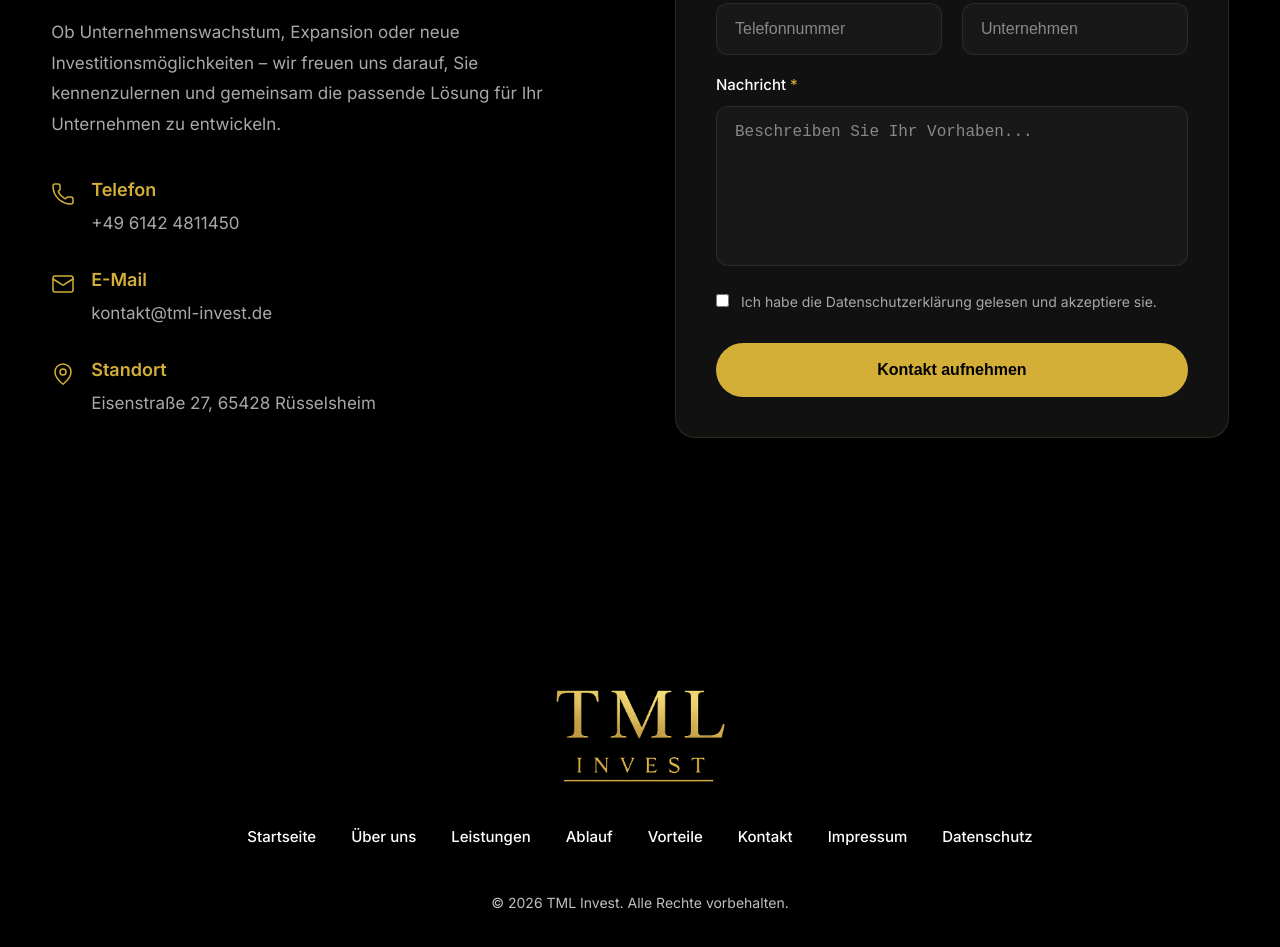
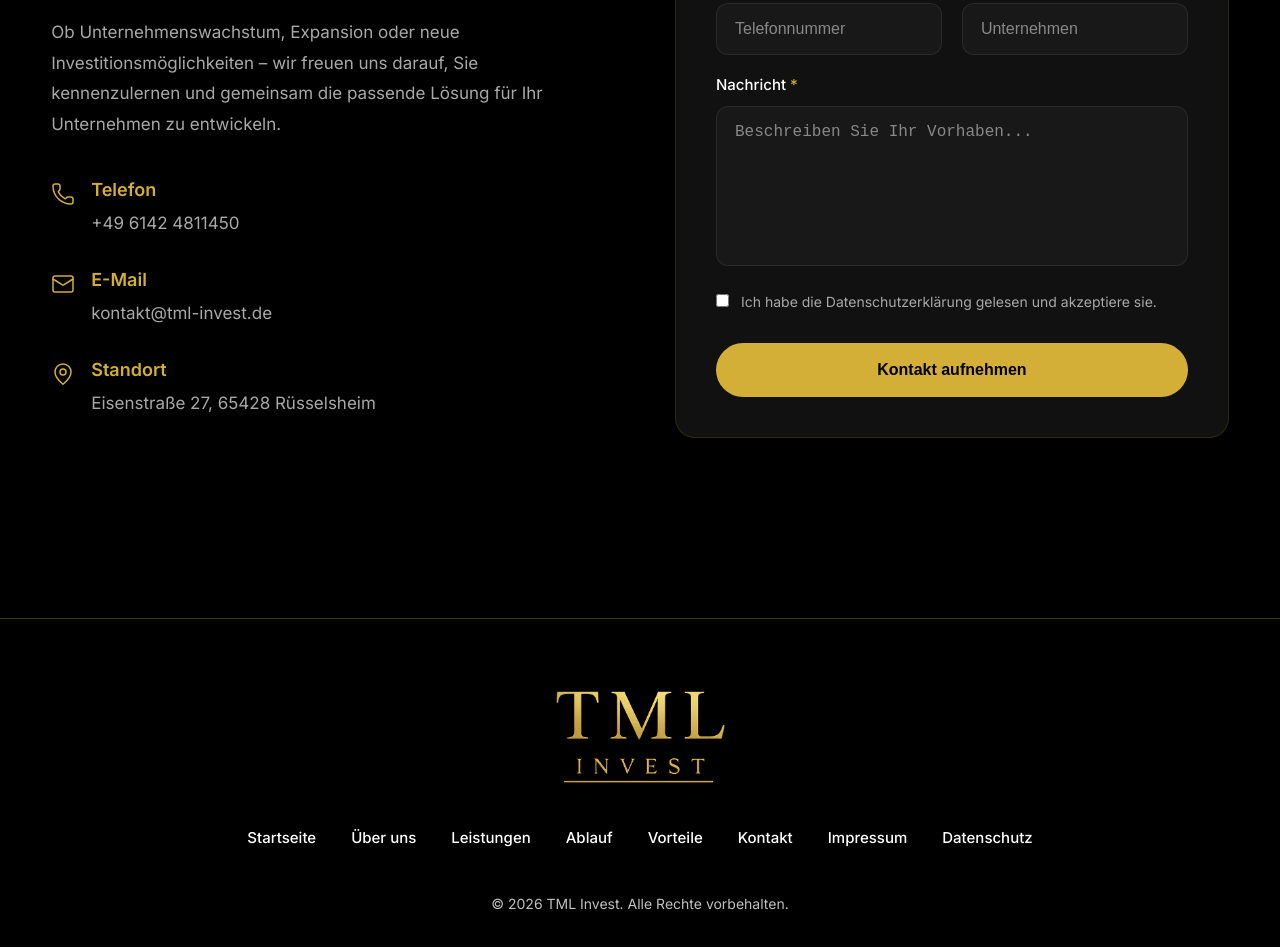
Before and after one commit to Tml-invest/Tml-invest, a plain HTML site: page index.html in a window 1280 px wide. Shown: the part 6956-7903 px from the top of the page. Drawn offline with nearby package versions, Linux system fonts and the light colour scheme.

Commit message:
Fix footer CSS by removing extra braces

```diff
--- a/style.css
+++ b/style.css
@@ -975,8 +975,7 @@ display:none;
 
     background:#000;
     padding:70px 0 35px;
-
-}
+    border-top:1px solid rgba(212,175,55,.3)}
 
 .footer-content{
 
```
